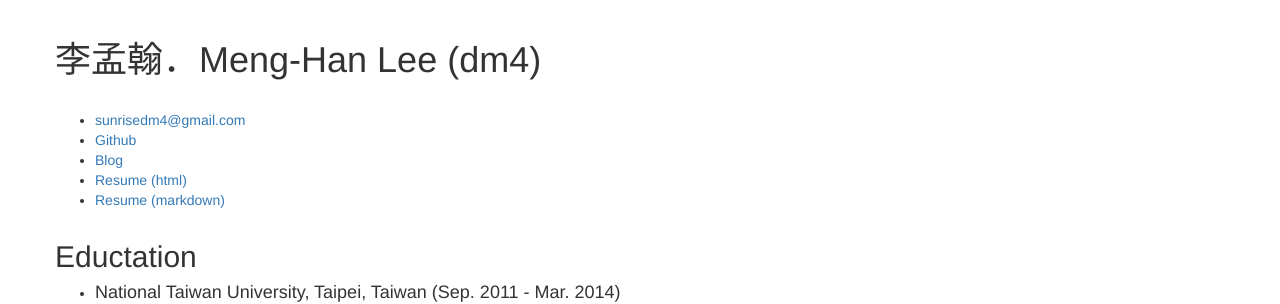
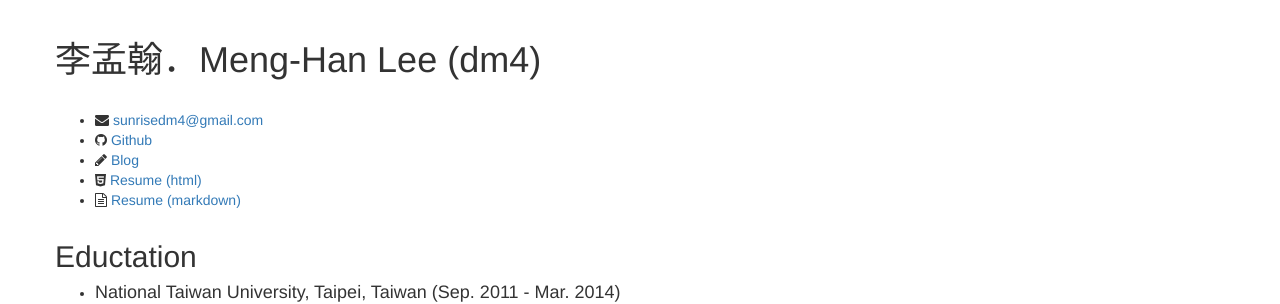
Before and after one commit to dm4/resume.dm4.tw, a Jekyll site: the page built from menghanlee.md, in a window 1280 px wide. Shown: the top 304 px of the page. Built offline with Jekyll 4.4.1, drawn with Linux system fonts in a browser that asks for light colours; nearby versions of some CDN libraries.

Commit message:
add font awesome icons

```diff
--- a/_layouts/resume.html
+++ b/_layouts/resume.html
@@ -4,7 +4,8 @@
   <meta charset="UTF-8">
   <meta name="viewport" content="width=device-width, initial-scale=1">
   <title>{{ page.title }}</title>
-  <link rel="stylesheet" href="https://maxcdn.bootstrapcdn.com/bootstrap/3.3.4/css/bootstrap.min.css">
+  <link rel="stylesheet" href="//maxcdn.bootstrapcdn.com/bootstrap/3.3.4/css/bootstrap.min.css">
+  <link rel="stylesheet" href="//maxcdn.bootstrapcdn.com/font-awesome/4.3.0/css/font-awesome.min.css">
   <style>
     body {
       padding: 20px;
@@ -20,6 +21,11 @@
   <body>
     <div class="container">
       <div class="row">
+        {% capture content %}{{ content | replace: 'Email:',             '<i class="fa fa-envelope"></i>'    }}{% endcapture %}
+        {% capture content %}{{ content | replace: 'Github:',            '<i class="fa fa-github"></i>'      }}{% endcapture %}
+        {% capture content %}{{ content | replace: 'Blog:',              '<i class="fa fa-pencil"></i>'      }}{% endcapture %}
+        {% capture content %}{{ content | replace: 'Resume (html):',     '<i class="fa fa-html5"></i>'       }}{% endcapture %}
+        {% capture content %}{{ content | replace: 'Resume (markdown):', '<i class="fa fa-file-text-o"></i>' }}{% endcapture %}
         {{ content }}
       </div>
     </div>
--- a/menghanlee.md
+++ b/menghanlee.md
@@ -8,11 +8,11 @@ permalink: /
 ==========================
 
 
-- <sunrisedm4@gmail.com>
-- [Github](http://github.com/dm4)
-- [Blog](http://blog.dm4.tw)
-- [Resume (html)](http://resume.dm4.tw)
-- [Resume (markdown)](https://raw.githubusercontent.com/dm4/resume.dm4.tw/gh-pages/menghanlee.md)
+- Email:  <sunrisedm4@gmail.com>
+- Github: [Github](http://github.com/dm4)
+- Blog:   [Blog](http://blog.dm4.tw)
+- Resume (html): [Resume (html)](http://resume.dm4.tw)
+- Resume (markdown): [Resume (markdown)](https://raw.githubusercontent.com/dm4/resume.dm4.tw/gh-pages/menghanlee.md)
 
 
 Eductation
```
